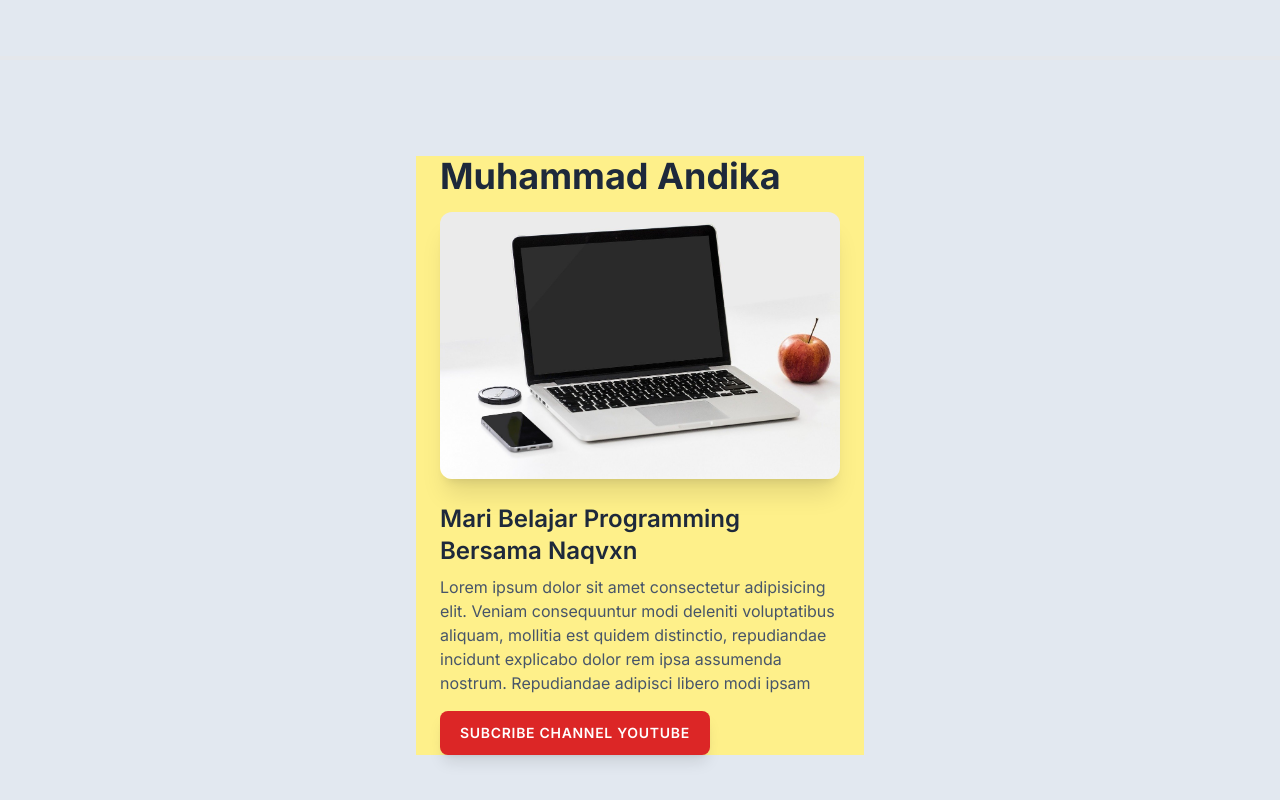
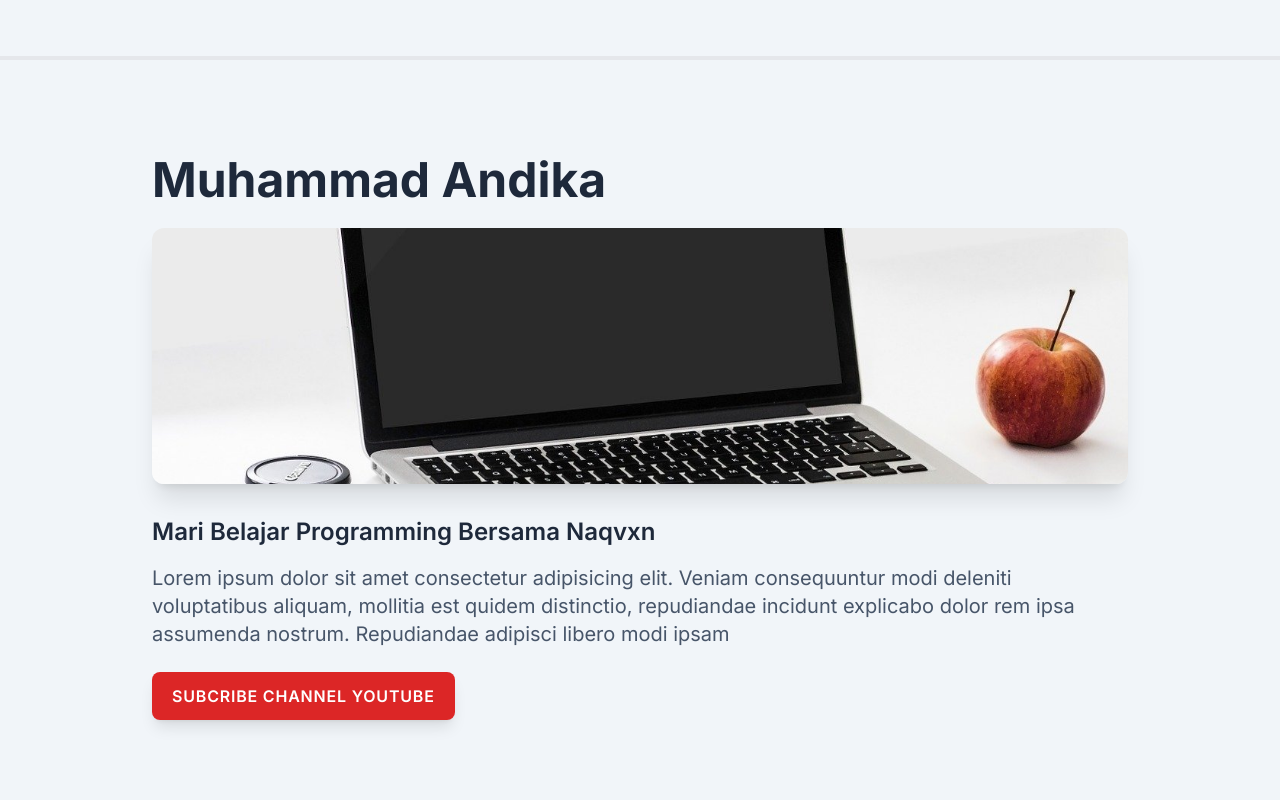
Before and after one commit to akrn27/tailwind_practice, a website: page index.html in a window 1280 px wide. Shown: the part 4572-5372 px from the top of the page. Drawn offline with nearby package versions, Linux system fonts and the light colour scheme.

Commit message:
finish container bio

```diff
--- a/index.html
+++ b/index.html
@@ -45,7 +45,7 @@
         };
       </script>
 </head>
-<body class="dark:bg-slate-800 dark:text-slate-200 bg-slate-200 text-slate-800">
+<body class="dark:bg-slate-800 dark:text-slate-200 bg-slate-100 text-slate-800">
     <h1 class="text-8xl font-bold text-center my-10">Mari Belajar <span class="bg-gradient-to-r from-blue-500 to-teal-400 bg-clip-text text-transparent">TailwindCSS</span></h1>
 
     <section class="mb-10 bg-gradient-to-br from-indigo-200 via-red-400 to-yellow-300">
@@ -137,13 +137,13 @@
 
     <hr class="my-24 border-t-4">
 
-    <div class="container px-6 font-inter max-w-md mx-auto sm:bg-red-200 md:bg-green-200 lg:bg-blue-200 xl:bg-yellow-200">
-        <h3 class="text-4xl font-bold text-slate-800">Muhammad Andika</h3>
-        <img src="./img/2.jpg" alt="Laptop" class="mt-4 rounded-xl shadow-xl">
-        <h2 class="mt-6 text-2xl font-semibold text-slate-800">Mari Belajar Programming Bersama Naqvxn</h2>
-        <p class="mt-2 text-slate-600">Lorem ipsum dolor sit amet consectetur adipisicing elit. Veniam consequuntur modi deleniti voluptatibus aliquam, mollitia est quidem distinctio, repudiandae incidunt explicabo dolor rem ipsa assumenda nostrum. Repudiandae adipisci libero modi ipsam</p>
-        <div class="mt-4">
-            <a href="#" class="inline-block px-5 py-3 bg-red-600 text-white rounded-lg shadow-lg uppercase font-semibold tracking-wider text-sm">Subcribe Channel Youtube</a>
+    <div class="container px-6 font-inter max-w-md mx-auto sm:max-w-xl md:max-w-5xl">
+        <h3 class="text-4xl font-bold text-slate-800 sm:text-5xl ms:text-6xl">Muhammad Andika</h3>
+        <img src="./img/2.jpg" alt="Laptop" class="mt-4 rounded-xl shadow-xl sm:mt-6 sm:h-64 sm:w-full sm:object-cover sm:object-center">
+        <h2 class="mt-6 text-2xl font-semibold text-slate-800 sm:mt-8 sm::text-4xl">Mari Belajar Programming Bersama Naqvxn</h2>
+        <p class="mt-2 text-slate-600 sm:mt-4 sm:text-xl">Lorem ipsum dolor sit amet consectetur adipisicing elit. Veniam consequuntur modi deleniti voluptatibus aliquam, mollitia est quidem distinctio, repudiandae incidunt explicabo dolor rem ipsa assumenda nostrum. Repudiandae adipisci libero modi ipsam</p>
+        <div class="mt-4 sm:mt-6">
+            <a href="#" class="inline-block px-5 py-3 bg-red-600 text-white rounded-lg shadow-lg uppercase font-semibold tracking-wider text-sm sm:text-base">Subcribe Channel Youtube</a>
         </div>
     </div>
 
```
Also changed, not shown: style.css.
